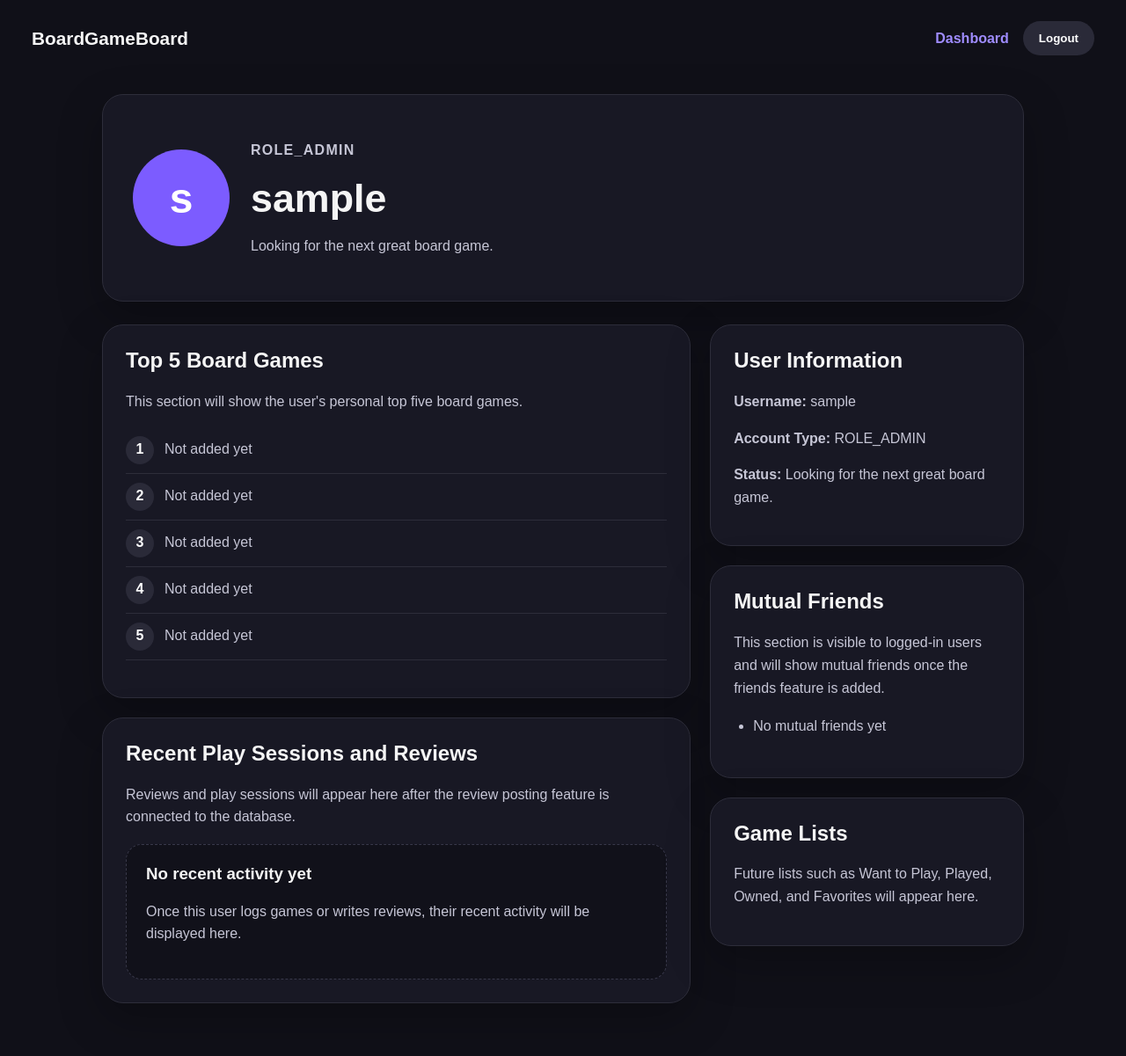
After one commit to achsfu/BoardGameSite, a Spring Boot app: page /profile in a window 1280 px wide. The commit adds this page. Shown: the whole page at 88% size. Run offline with Spring Boot 4, Linux system fonts and the light colour scheme; the visitor is signed in with stand-in values (Sample User, id 1); some of the project's set-up classes (security, data sources, template engines, error pages and the like) are left out, and stand-ins take their place.

Commit message:
Somto added personalized user profile page

```diff
--- a/demo/src/main/java/com/cardboardboxed/demo/controllers/LoginController.java
+++ b/demo/src/main/java/com/cardboardboxed/demo/controllers/LoginController.java
@@ -124,4 +124,19 @@ public class LoginController {
 
         return "dashboard";
     }
+
+    @GetMapping("/profile")
+    public String showProfile(Model model, HttpServletRequest request) {
+        User user = getLoggedInUser(request);
+
+        if (user == null) {
+            return "redirect:/login?error=Please+log+in+to+access+your+profile";
+        }
+
+        model.addAttribute("username", user.getUsername());
+        model.addAttribute("role", user.getRole());
+
+        return "profile";
+    }
+
 }
--- a/demo/src/main/resources/static/css/site.css
+++ b/demo/src/main/resources/static/css/site.css
@@ -252,3 +252,115 @@ textarea {
         padding: 20px;
     }
 }
+
+.profile-header-card {
+    background: #181824;
+    border: 1px solid #2d2d3a;
+    border-radius: 24px;
+    box-shadow: 0 18px 50px rgba(0, 0, 0, 0.25);
+    padding: 34px;
+    margin-bottom: 26px;
+    display: flex;
+    gap: 24px;
+    align-items: center;
+}
+
+.profile-avatar {
+    width: 110px;
+    height: 110px;
+    border-radius: 50%;
+    background: #7c5cff;
+    display: flex;
+    align-items: center;
+    justify-content: center;
+    font-size: 3rem;
+    font-weight: 900;
+    color: white;
+    flex-shrink: 0;
+}
+
+.profile-main-info h1 {
+    margin: 0;
+    font-size: 2.8rem;
+}
+
+.profile-main-info p {
+    color: #c6c6d6;
+    line-height: 1.6;
+}
+
+.profile-layout {
+    display: grid;
+    grid-template-columns: 1.5fr 0.8fr;
+    gap: 22px;
+}
+
+.profile-main-column,
+.profile-side-column {
+    display: flex;
+    flex-direction: column;
+    gap: 22px;
+}
+
+.profile-list {
+    color: #c6c6d6;
+    line-height: 1.9;
+    padding-left: 22px;
+}
+
+.top-five-list {
+    list-style: none;
+    padding-left: 0;
+}
+
+.top-five-list li {
+    display: flex;
+    align-items: center;
+    gap: 12px;
+    padding: 10px 0;
+    border-bottom: 1px solid #2d2d3a;
+}
+
+.rank-number {
+    width: 32px;
+    height: 32px;
+    border-radius: 50%;
+    background: #2a2a38;
+    color: #ffffff;
+    display: inline-flex;
+    align-items: center;
+    justify-content: center;
+    font-weight: 900;
+}
+
+.activity-placeholder {
+    margin-top: 18px;
+    padding: 22px;
+    border-radius: 18px;
+    background: #11111a;
+    border: 1px dashed #38384a;
+}
+
+.activity-placeholder h3 {
+    margin-top: 0;
+}
+
+.activity-placeholder p {
+    color: #c6c6d6;
+    line-height: 1.6;
+}
+
+@media (max-width: 850px) {
+    .profile-layout {
+        grid-template-columns: 1fr;
+    }
+
+    .profile-header-card {
+        flex-direction: column;
+        align-items: flex-start;
+    }
+
+    .profile-main-info h1 {
+        font-size: 2.2rem;
+    }
+}
--- a/demo/src/main/resources/templates/dashboard.html
+++ b/demo/src/main/resources/templates/dashboard.html
@@ -29,7 +29,7 @@
             <div class="feature-card">
                 <h2>Your Profile</h2>
                 <p>View your board game activity, favorite games, and future profile details.</p>
-                <a href="#" class="text-link">Coming soon</a>
+                <a href="/profile" class="text-link">View Profile</a>
             </div>
 
             <div class="feature-card">
--- /dev/null
+++ b/demo/src/main/resources/templates/profile.html
@@ -0,0 +1,111 @@
+<!DOCTYPE html>
+<html lang="en" xmlns:th="http://thymeleaf.org">
+<head>
+    <meta charset="UTF-8">
+    <meta name="viewport" content="width=device-width, initial-scale=1.0">
+    <title>Profile | BoardGameBoard</title>
+    <link rel="stylesheet" href="/css/site.css">
+</head>
+<body>
+<div class="app-shell">
+    <nav class="top-nav">
+        <a href="/" class="brand">BoardGameBoard</a>
+
+        <div class="nav-links">
+            <a href="/dashboard" class="text-link">Dashboard</a>
+
+            <form action="/logout" method="post">
+                <button type="submit" class="secondary-button">Logout</button>
+            </form>
+        </div>
+    </nav>
+
+    <main class="dashboard">
+        <section class="profile-header-card">
+            <div class="profile-avatar">
+                <span th:text="${#strings.substring(username, 0, 1)}">U</span>
+            </div>
+
+            <div class="profile-main-info">
+                <p class="eyebrow" th:text="${role}">PLAYER</p>
+                <h1 th:text="${username}">Username</h1>
+                <p>Looking for the next great board game.</p>
+            </div>
+        </section>
+
+        <section class="profile-layout">
+            <div class="profile-main-column">
+                <div class="feature-card">
+                    <h2>Top 5 Board Games</h2>
+                    <p class="muted">This section will show the user's personal top five board games.</p>
+
+                    <ol class="profile-list top-five-list">
+                        <li><span class="rank-number">1</span><span>Not added yet</span></li>
+                        <li><span class="rank-number">2</span><span>Not added yet</span></li>
+                        <li><span class="rank-number">3</span><span>Not added yet</span></li>
+                        <li><span class="rank-number">4</span><span>Not added yet</span></li>
+                        <li><span class="rank-number">5</span><span>Not added yet</span></li>
+                    </ol>
+                </div>
+
+                <div class="feature-card">
+                    <h2>Recent Play Sessions and Reviews</h2>
+                    <p class="muted">
+                        Reviews and play sessions will appear here after the review posting
+                        feature is connected to the database.
+                    </p>
+
+                    <div class="activity-placeholder">
+                        <h3>No recent activity yet</h3>
+                        <p>
+                            Once this user logs games or writes reviews, their recent activity
+                            will be displayed here.
+                        </p>
+                    </div>
+                </div>
+            </div>
+
+            <aside class="profile-side-column">
+                <div class="feature-card">
+                    <h2>User Information</h2>
+
+                    <p>
+                        <strong>Username:</strong>
+                        <span th:text="${username}">Username</span>
+                    </p>
+
+                    <p>
+                        <strong>Account Type:</strong>
+                        <span th:text="${role}">PLAYER</span>
+                    </p>
+
+                    <p>
+                        <strong>Status:</strong>
+                        Looking for the next great board game.
+                    </p>
+                </div>
+
+                <div class="feature-card">
+                    <h2>Mutual Friends</h2>
+                    <p class="muted">
+                        This section is visible to logged-in users and will show mutual friends
+                        once the friends feature is added.
+                    </p>
+
+                    <ul class="profile-list">
+                        <li>No mutual friends yet</li>
+                    </ul>
+                </div>
+
+                <div class="feature-card">
+                    <h2>Game Lists</h2>
+                    <p class="muted">
+                        Future lists such as Want to Play, Played, Owned, and Favorites will appear here.
+                    </p>
+                </div>
+            </aside>
+        </section>
+    </main>
+</div>
+</body>
+</html>
```
